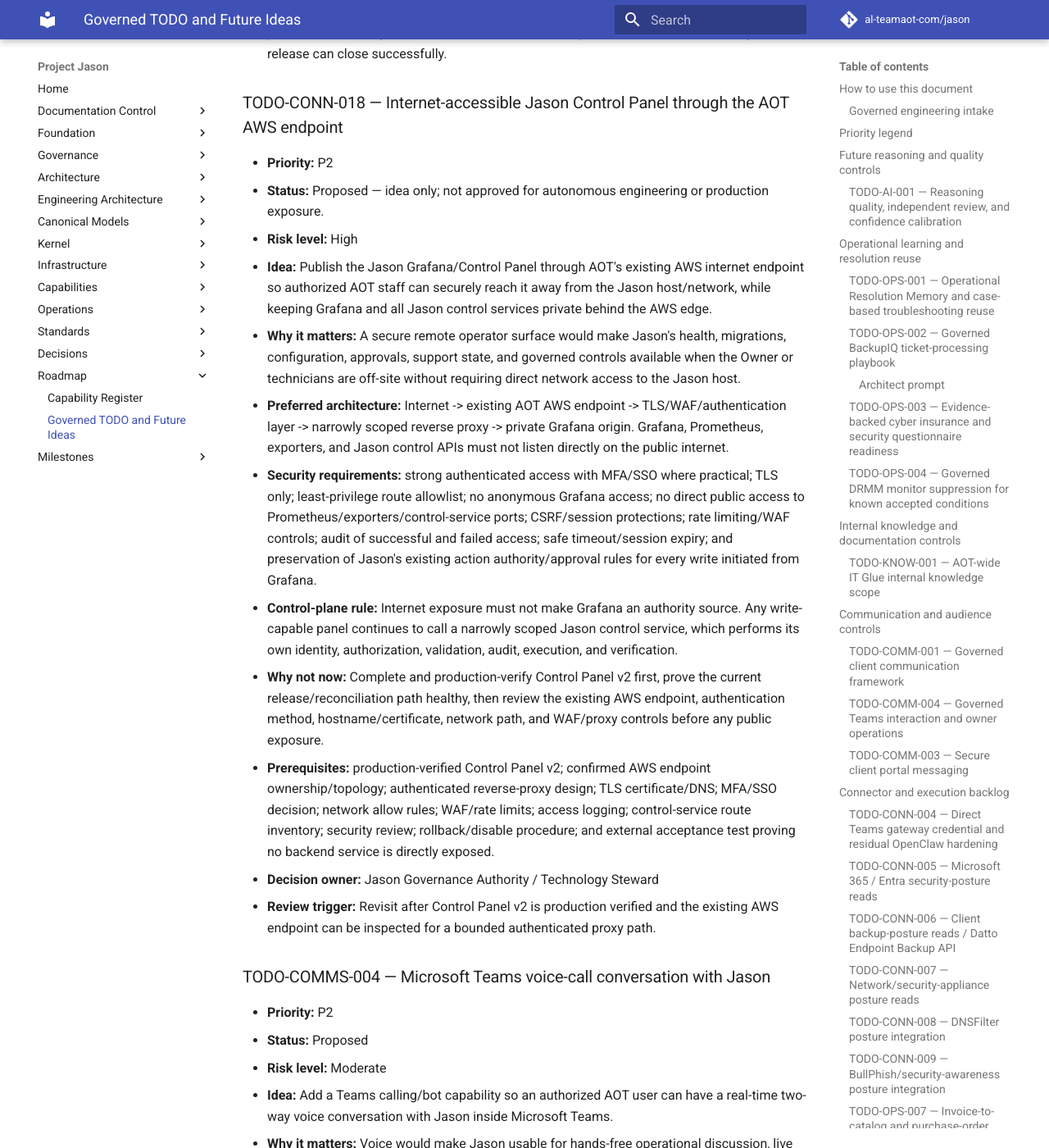
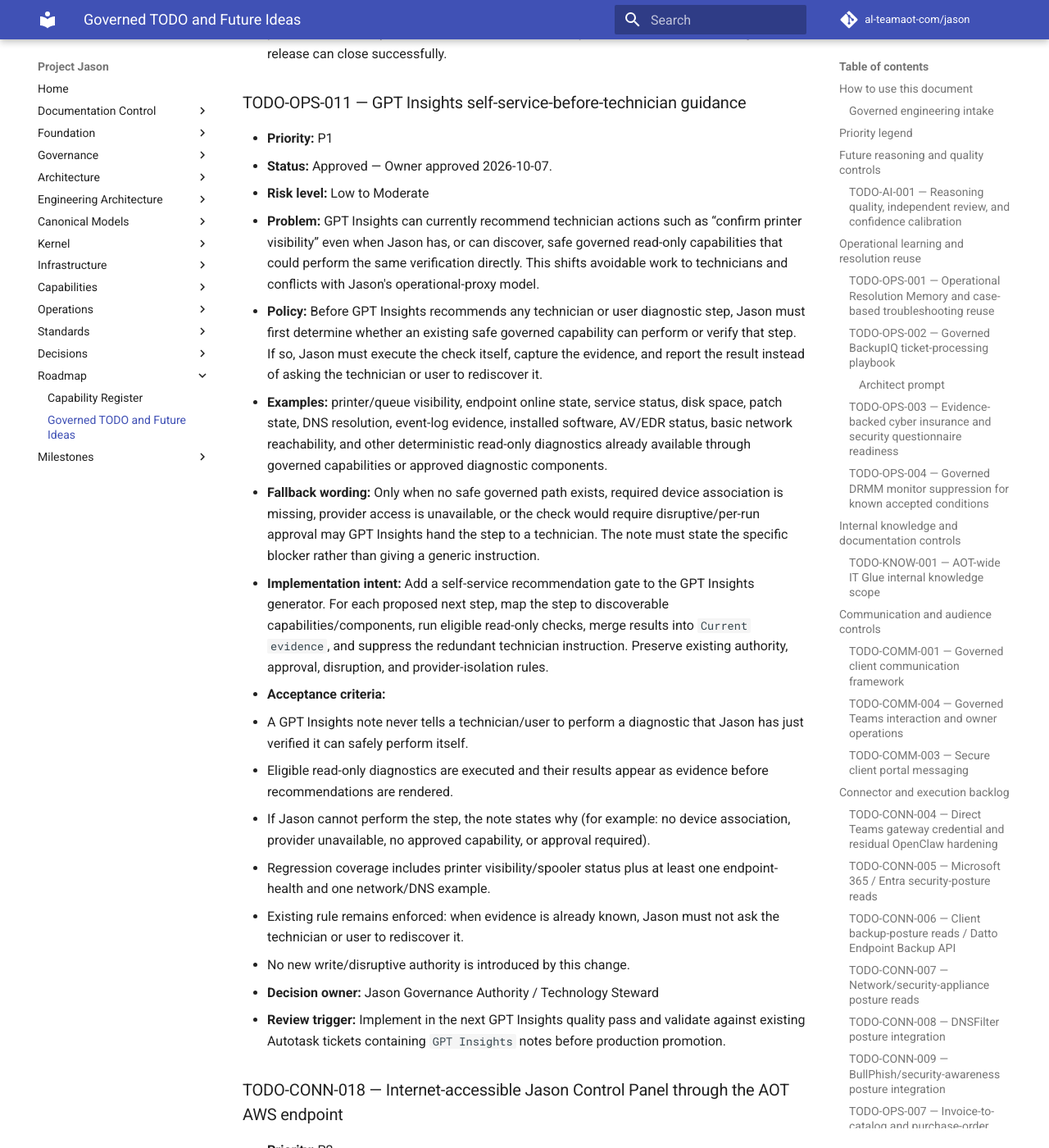
Before and after one commit to al-teamaot-com/jason, an MkDocs documentation site: the page built from docs/roadmaps/Project-Jason-TODO-and-Future-Ideas.md, in a window 1280 px wide and 1400 px high, scrolled down 47037 px. Shown: the whole window at 82% size. Built offline with MkDocs 1.6.1 and Material for MkDocs 9.7.7, drawn with Linux system fonts in a browser that asks for light colours; comment, search, counter and statistics services are not loaded.

Commit message:
Add GPT Insights self-service TODO

```diff
--- a/docs/roadmaps/Project-Jason-TODO-and-Future-Ideas.md
+++ b/docs/roadmaps/Project-Jason-TODO-and-Future-Ideas.md
@@ -1076,6 +1076,27 @@
 - **Review trigger:** Complete source implementation and protected CI now; remove the production hold only after the root-reconciler bootstrap is confirmed and a normal guarded release can close successfully.
 
 
+
+### TODO-OPS-011 — GPT Insights self-service-before-technician guidance
+
+- **Priority:** P1
+- **Status:** Approved — Owner approved 2026-10-07.
+- **Risk level:** Low to Moderate
+- **Problem:** GPT Insights can currently recommend technician actions such as “confirm printer visibility” even when Jason has, or can discover, safe governed read-only capabilities that could perform the same verification directly. This shifts avoidable work to technicians and conflicts with Jason's operational-proxy model.
+- **Policy:** Before GPT Insights recommends any technician or user diagnostic step, Jason must first determine whether an existing safe governed capability can perform or verify that step. If so, Jason must execute the check itself, capture the evidence, and report the result instead of asking the technician or user to rediscover it.
+- **Examples:** printer/queue visibility, endpoint online state, service status, disk space, patch state, DNS resolution, event-log evidence, installed software, AV/EDR status, basic network reachability, and other deterministic read-only diagnostics already available through governed capabilities or approved diagnostic components.
+- **Fallback wording:** Only when no safe governed path exists, required device association is missing, provider access is unavailable, or the check would require disruptive/per-run approval may GPT Insights hand the step to a technician. The note must state the specific blocker rather than giving a generic instruction.
+- **Implementation intent:** Add a self-service recommendation gate to the GPT Insights generator. For each proposed next step, map the step to discoverable capabilities/components, run eligible read-only checks, merge results into `Current evidence`, and suppress the redundant technician instruction. Preserve existing authority, approval, disruption, and provider-isolation rules.
+- **Acceptance criteria:**
+  1. A GPT Insights note never tells a technician/user to perform a diagnostic that Jason has just verified it can safely perform itself.
+  2. Eligible read-only diagnostics are executed and their results appear as evidence before recommendations are rendered.
+  3. If Jason cannot perform the step, the note states why (for example: no device association, provider unavailable, no approved capability, or approval required).
+  4. Regression coverage includes printer visibility/spooler status plus at least one endpoint-health and one network/DNS example.
+  5. Existing rule remains enforced: when evidence is already known, Jason must not ask the technician or user to rediscover it.
+  6. No new write/disruptive authority is introduced by this change.
+- **Decision owner:** Jason Governance Authority / Technology Steward
+- **Review trigger:** Implement in the next GPT Insights quality pass and validate against existing Autotask tickets containing `GPT Insights` notes before production promotion.
+
 ### TODO-CONN-018 — Internet-accessible Jason Control Panel through the AOT AWS endpoint
 
 - **Priority:** P2
```
